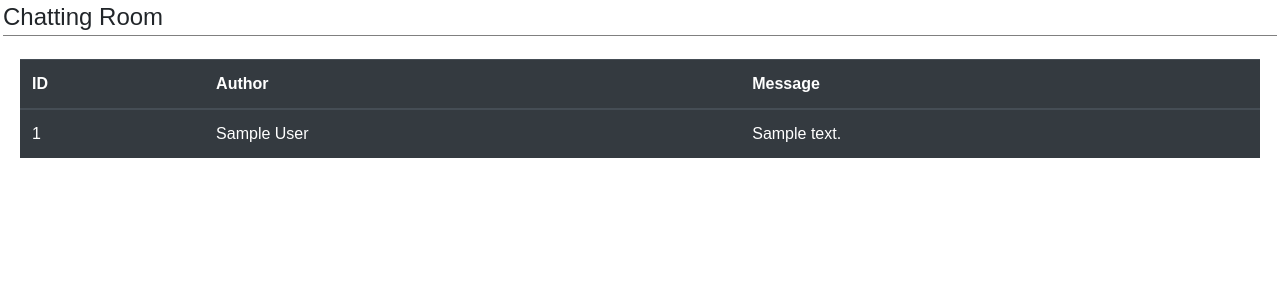
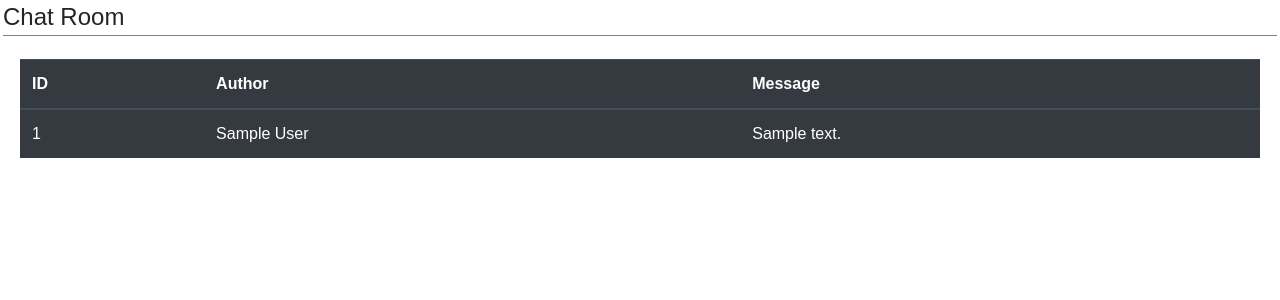
Before and after one commit to NewVillage242/chat_app, a Flask app: page /messages/ in a window 1280 px wide. Shown: the top 300 px of the page. Run offline with Flask 3, Linux system fonts and the light colour scheme; tables that the repository leaves empty or names only in its code hold one stand-in row (values such as "Sample post"); data that the repository does not hold is empty.

Commit message:
Fix typo.

```diff
--- a/app/templates/messages.html
+++ b/app/templates/messages.html
@@ -7,7 +7,7 @@
 
 {% block content %}
 <div class="chat-container">
-    <h4 class="styled-header">Chatting Room</h4>
+    <h4 class="styled-header">Chat Room</h4>
     <div class="messages">
         <table class="table table-hover table-dark">
             <thead>
```
